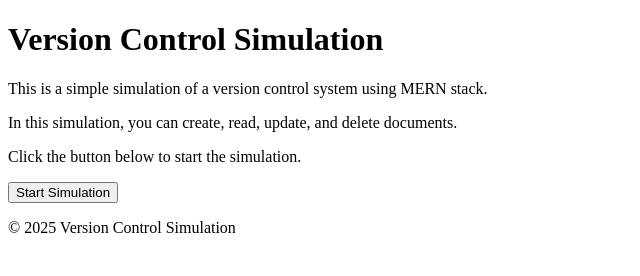
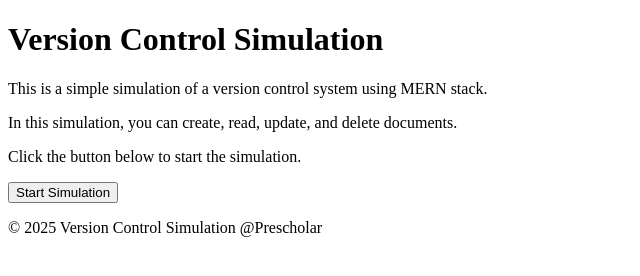
Before and after one commit to MeronTeweldebrhan/version-control-simulation-mern, a plain HTML site: page index.html in a window 1280 px wide. Shown: the whole page, without its empty margins (0-640 px from the left). Drawn offline with Linux system fonts and the light colour scheme.

Commit message:
Updated the footer text

```diff
--- a/index.html
+++ b/index.html
@@ -12,7 +12,7 @@
     <p>Click the button below to start the simulation.</p>
     <button id="start-simulation">Start Simulation</button>
     <footer>
-        <p>&copy; 2025 Version Control Simulation</p>
+        <p>&copy; 2025 Version Control Simulation @Prescholar</p>
     </footer>
 </body>
 </html>
```
